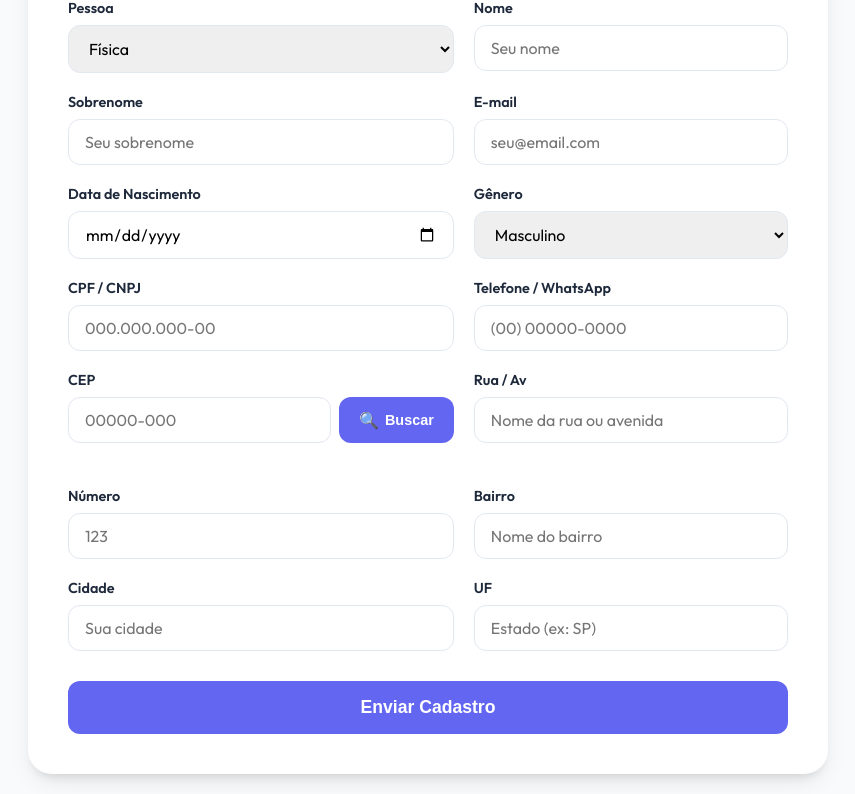
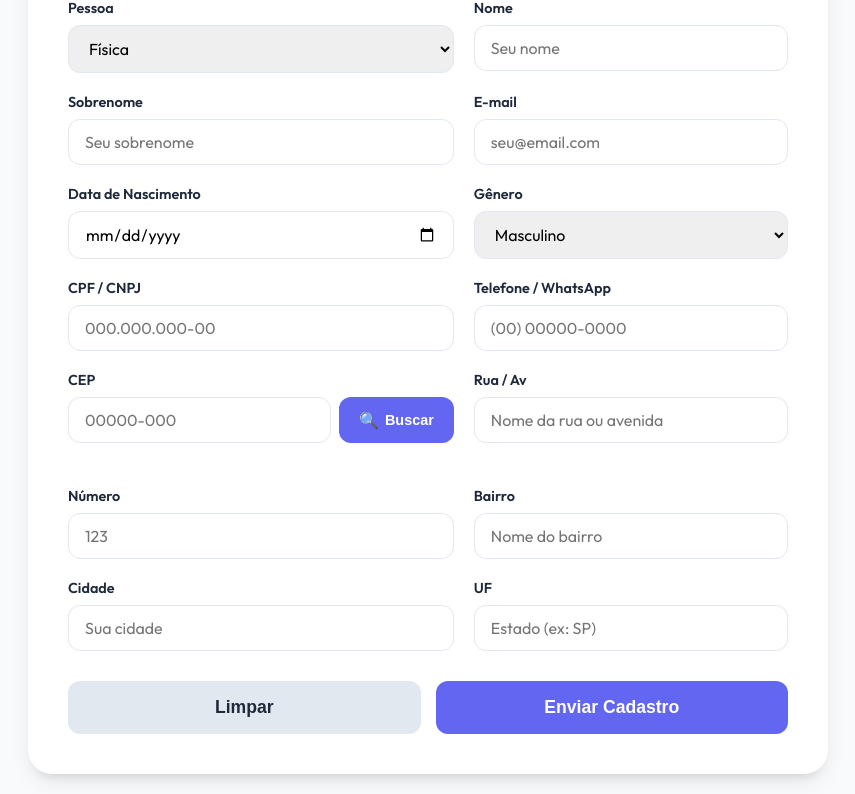
Before and after one commit to carlosdbnet/AgenteIA_Python, a FastAPI app: page /cadastro in a window 1280 px wide. Shown: the part 161-955 px from the top of the page, without its empty margins (212-1067 px from the left). Run offline with FastAPI, Linux system fonts and the light colour scheme.

Commit message:
feat: add clear button to registration form

```diff
--- a/app/templates/form.html
+++ b/app/templates/form.html
@@ -112,10 +112,15 @@
             box-shadow: 0 0 0 4px var(--input-focus);
         }
 
-        .btn-submit {
+        .button-group {
             grid-column: span 2;
-            background-color: var(--primary);
-            color: white;
+            display: flex;
+            gap: 15px;
+            margin-top: 10px;
+        }
+
+        .btn {
+            flex: 1;
             padding: 16px;
             border: none;
             border-radius: 12px;
@@ -123,7 +128,11 @@
             font-weight: 600;
             cursor: pointer;
             transition: all 0.3s ease;
-            margin-top: 10px;
+        }
+
+        .btn-submit {
+            background-color: var(--primary);
+            color: white;
         }
 
         .btn-submit:hover {
@@ -132,7 +141,17 @@
             box-shadow: 0 4px 12px rgba(99, 102, 241, 0.4);
         }
 
-        .btn-submit:active {
+        .btn-clear {
+            background-color: var(--border);
+            color: var(--text);
+        }
+
+        .btn-clear:hover {
+            background-color: #cbd5e1;
+            transform: translateY(-2px);
+        }
+
+        .btn:active {
             transform: translateY(0);
         }
 
@@ -145,8 +164,9 @@
                 grid-column: span 1;
             }
 
-            .btn-submit {
+            .button-group {
                 grid-column: span 1;
+                flex-direction: column;
             }
         }
 
@@ -310,7 +330,10 @@
                 <label for="uf">UF</label>
                 <input type="text" name="uf" id="uf" placeholder="Estado (ex: SP)" maxlength="2" required>
             </div>
-            <button type="submit" class="btn-submit">Enviar Cadastro</button>
+            <div class="button-group">
+                <button type="button" class="btn btn-clear" id="btnClear">Limpar</button>
+                <button type="submit" class="btn btn-submit">Enviar Cadastro</button>
+            </div>
         </form>
     </div>
 
@@ -318,9 +341,17 @@
         const cepInput = document.getElementById('cep');
         const btnSearchCep = document.getElementById('btnSearchCep');
         const cepMessage = document.getElementById('cepMessage');
+        const btnClear = document.getElementById('btnClear');
         const searchIcon = btnSearchCep.querySelector('.search-icon');
         const searchText = btnSearchCep.querySelector('.search-text');
         const loadingSpinner = btnSearchCep.querySelector('.loading-spinner');
+
+        // Clear form fields
+        btnClear.addEventListener('click', function () {
+            document.querySelector('form').reset();
+            cepMessage.textContent = '';
+            cepMessage.className = 'cep-message';
+        });
 
         // Auto-format CEP as user types
         cepInput.addEventListener('input', function (e) {
```
